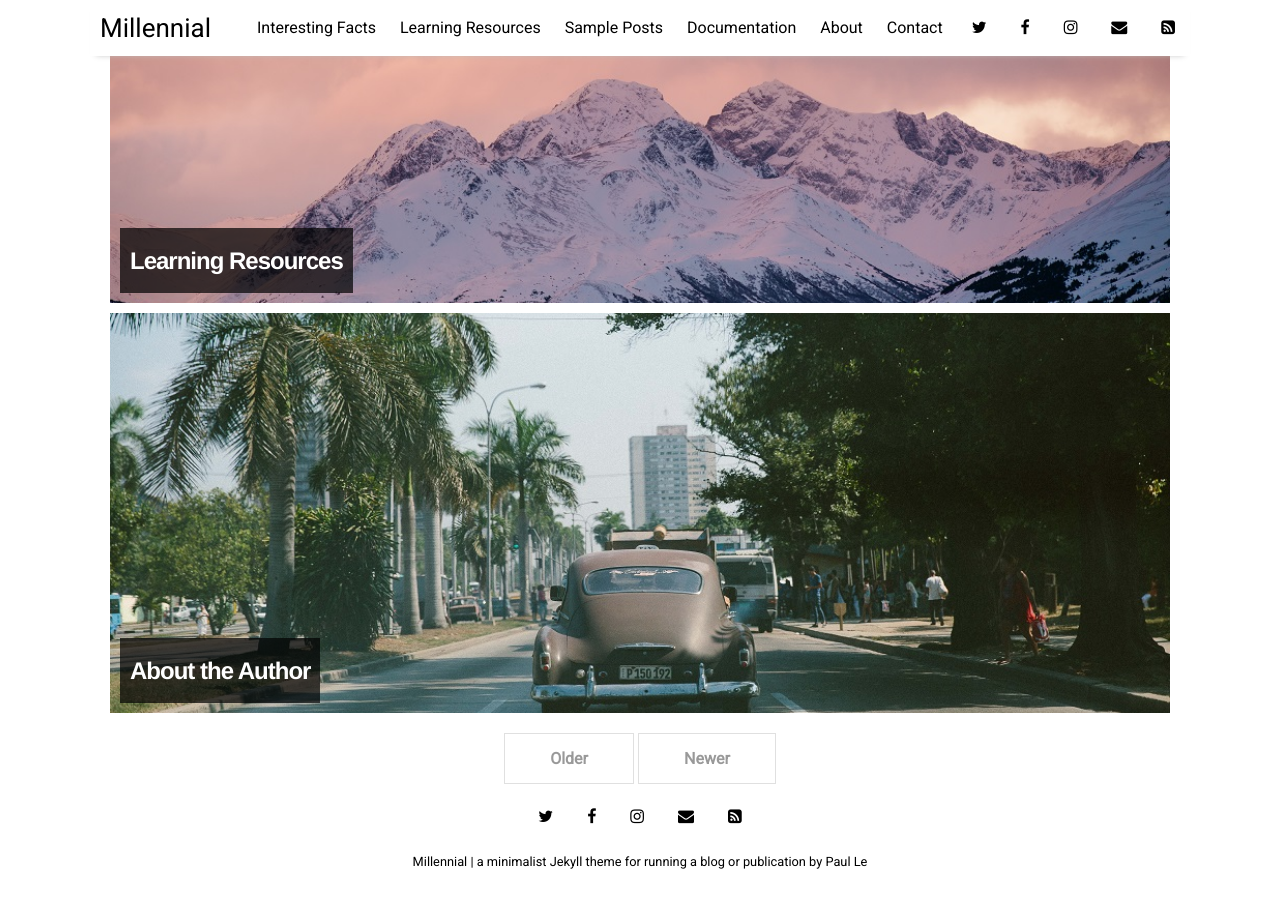
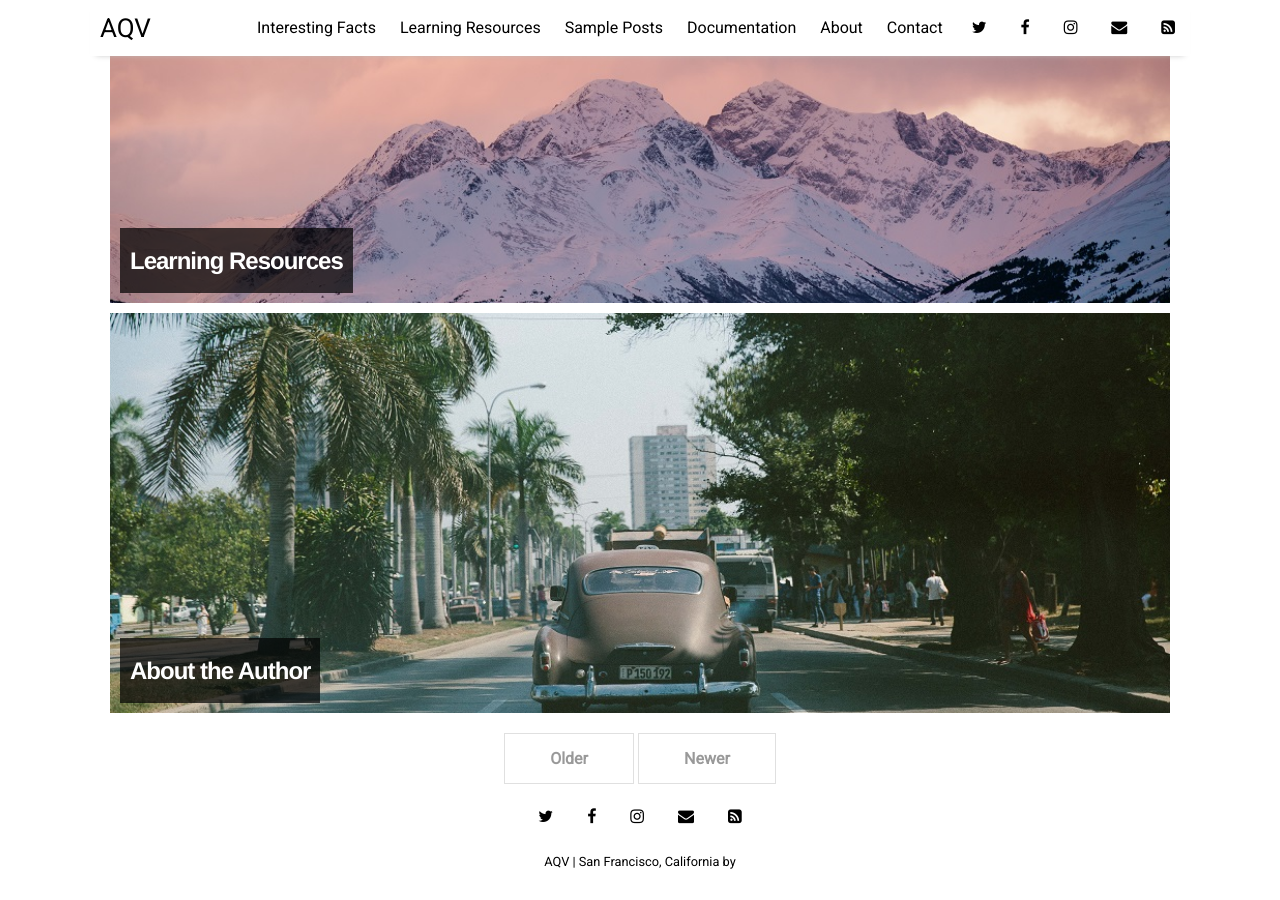
Before and after one commit to aqv-us/aqv-us, a Jekyll site: the page built from index.html, in a window 1280 px wide and 900 px high, scrolled down 1398 px. Built offline with Jekyll 4.4.1, drawn with Linux system fonts in a browser that asks for light colours; nearby versions of some CDN libraries; the list of posts is cut into pages by our own code.

Commit message:
Update _config.yml

```diff
--- a/_config.yml
+++ b/_config.yml
@@ -10,9 +10,9 @@ permalink:           /:title
 plugins:             [jekyll-paginate, jekyll-sitemap, jekyll-feed, jekyll-seo-tag]
 
 # Customise atom feed settings (this is where Jekyll-Feed gets configuration information)
-title:		           "Millennial"
-description:	       "a minimalist Jekyll theme for running a blog or publication"
-author:              "Paul Le"
+title:		           "AQV"
+description:	       "San Francisco, California"
+author:              ""
 
 # RSS 2.0 can be used instead of Atom by uncommenting following two lines
 #feed:
```
